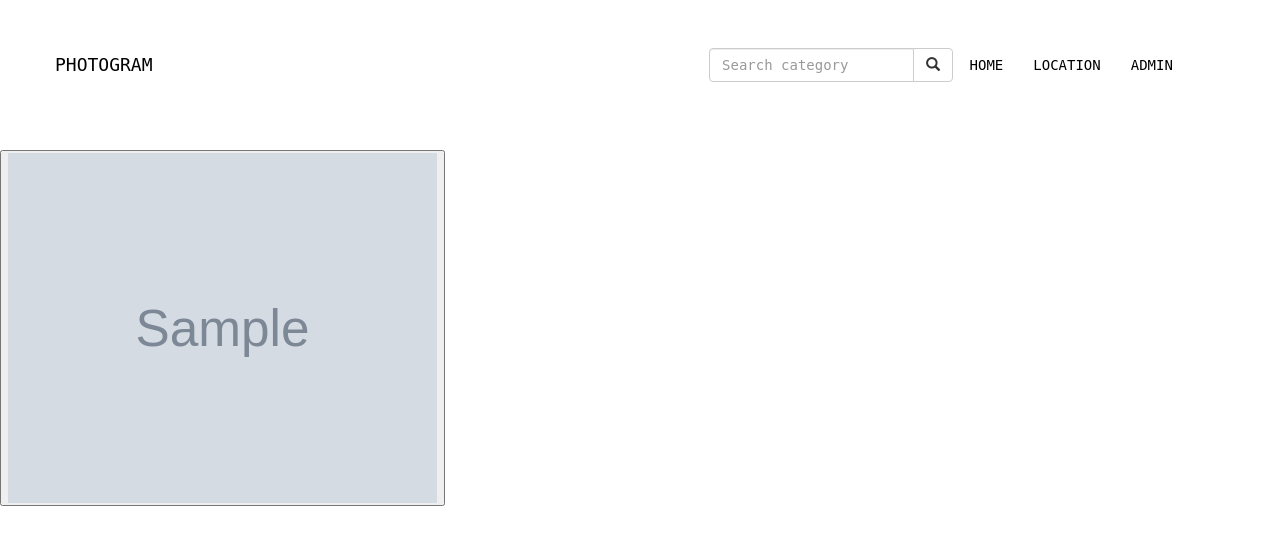
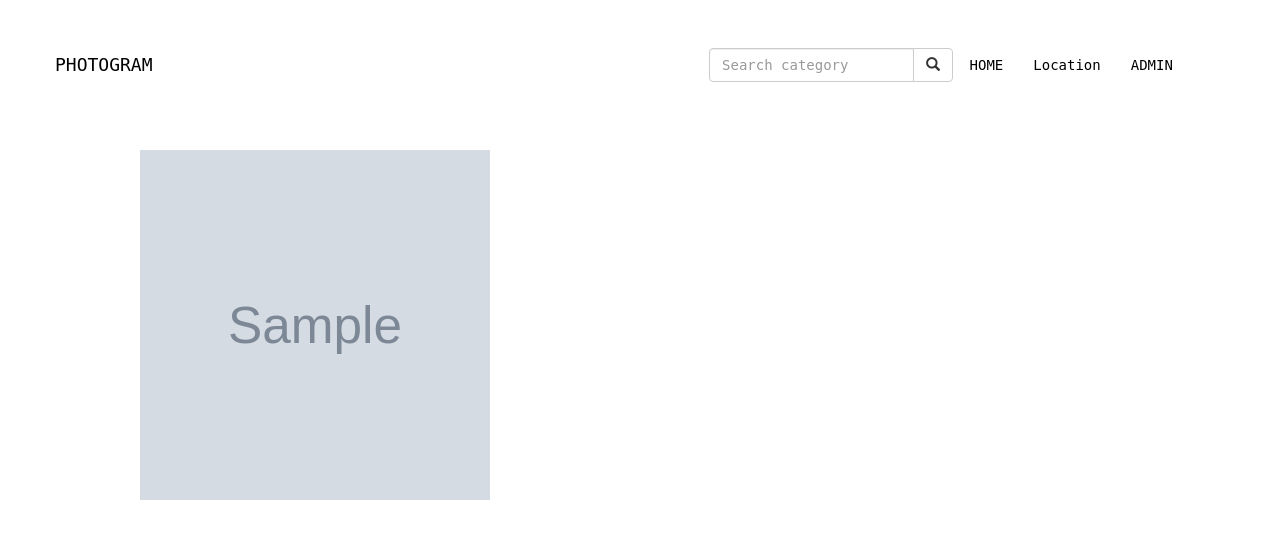
Before and after one commit to DavidWatibini/photogram, a Django app: page / in a window 1280 px wide. Shown: the top 545 px of the page. Run offline with Django 3.2, Linux system fonts and the light colour scheme; tables that the repository leaves empty hold one stand-in row (values such as "Sample post"); grey boxes marked "Sample" are stand-in pictures; some libraries are stand-ins or nearby versions.

Commit message:
copy link functional and page responsive

```diff
--- a/gallery/templates/base.html
+++ b/gallery/templates/base.html
@@ -13,6 +13,7 @@
     {%block styles%}
       {%bootstrap_css%}
         <link rel="stylesheet" href="{% static 'css/base.css' %}">
+        <link rel="stylesheet" href="https://cdn.jsdelivr.net/gh/fancyapps/fancybox@3.5.6/dist/jquery.fancybox.min.css" />
     {%endblock%}
   </head>
   <body>
@@ -22,7 +23,8 @@
     {%endblock%}
 
     {% block scripts %}
-          <script src="https://ajax.googleapis.com/ajax/libs/jquery/3.2.1/jquery.min.js"></script>
+          <script src="//code.jquery.com/jquery-3.3.1.min.js"></script>
+          <script src="https://cdn.jsdelivr.net/gh/fancyapps/fancybox@3.5.6/dist/jquery.fancybox.min.js"></script>
        {% bootstrap_javascript %}
       {% endblock %}
 
--- a/gallery/templates/index.html
+++ b/gallery/templates/index.html
@@ -1,51 +1,31 @@
 {%extends 'base.html'%}
 {% block content %}
 {{ block.super}}
+<script>
+  function CopyFun(link) {
+  var copyText = document.getElementById(link);
+  copyText.select();
+  document.execCommand("copy");
+  alert("Text has been coppied: " + copyText.value);
+}
+</script>
 
 <div class="container-fluid">
   <div class="row">
-    <div class="col-md=12">
-      {% for image in index_images %}
-      <button type="button" data-toggle="modal" data-target="#exampleModalCenter""><img src="{{image.image_path.url}}" alt="massive image" /></button>
-      {% endfor %}
+    <div class="home">
+      <div class="col-md=12">
+        {% for image in index_images %}
+        <a data-fancybox href="{{image.image_path.url}}" data-caption="<p>{{image.image_description}}</p> <button type='button' class='btn btn-primary' onclick=CopyFun('{{image.id}}') name='button' >Copy Link</button>">
+          <img src=" {{image.image_path.url}}" alt=" massive image" />
+        </a>
+        <input type="text" class="hidden" value="https://watigram.herokuapp.com{{image.image_path.url}}" id="{{image.id}}">
+
+        {% endfor %}
+      </div>
     </div>
   </div>
 </div>
 
-{% for image in index_images %}
 
-<div class="modal fade" id="exampleModalCenter" tabindex="-1" role="dialog" aria-labelledby="exampleModalCenterTitle" aria-hidden="true">
 
-    <div class="modal-dialog modal-notify modal-info" role="document">
-      <!--Content-->
-      <div class="modal-content">
-        <!--Header-->
-        <div class="modal-header">
-          <p class="heading lead">{{image.image_name}}</p>
-
-          <button type="button" class="close" data-dismiss="modal" aria-label="Close">
-            <span aria-hidden="true" class="white-text">&times;</span>
-          </button>
-        </div>
-
-        <!--Body-->
-        <div class="modal-body">
-          <div class="text-center">
-            <i class="fas fa-check fa-4x mb-3 animated rotateIn"></i>
-            <img src="{{ image.image_path.url }}" data-target="#{{image.image_path.id}}" width="80%" height="70&">
-            <h6>{{image.image_description}}</h6>
-          </div>
-        </div>
-
-        <!--Footer-->
-        <div class="modal-footer justify-content-center">
-          <a type="button" class="btn btn-primary">Copy link <i class="far fa-gem ml-1 text-white"></i></a>
-          <a type="button" class="btn btn-outline-primary waves-effect" data-dismiss="modal">Back to Gallery</a>
-        </div>
-      </div>
-      <!--/.Content-->
-    </div>
-  </div>
-  <!-- Central Modal Medium Info-->
-  {% endfor %}
 {%endblock%}
--- a/gallery/templates/navbar.html
+++ b/gallery/templates/navbar.html
@@ -34,11 +34,25 @@
     </div>
     <!-- search form end -->
 
-    <div class="navbar-collapse collapse">
-      <ul class="nav navbar-nav navbar-left">
+    <div class="navbar-collapse collapse" style="color:white;">
+      <ul class="nav navbar-nav navbar-left" style="color:white;">
         <li><a style="color:black;" href="/">HOME</a></li>
         <li id="hide2"><a style="color:black;" href="/">CATEGORY</a></li>
-        <li id="show2"><a id="my-link" style="color:black;" href="#">LOCATION</a></li>
+        <li class="nav-item dropdown">
+        <a style="color:black;" class="nav-link dropdown-toggle" href="#" id="navbarDropdown" role="button" data-toggle="dropdown" aria-haspopup="true" aria-expanded="false">
+          Location
+        </a>
+        <div class="dropdown-menu" aria-labelledby="navbarDropdown">
+          <a class="dropdown-item" href="#">Nairobi</a>
+          <br>
+          <a class="dropdown-item" href="#">London</a>
+          <br>
+          <div class="dropdown-divider"></div>
+          <a class="dropdown-item" href="#">Mombasa</a>
+          <br>
+          <a class="dropdown-item" href="#">Dubai</a>
+        </div>
+      </li>
         <li><a style="color:black;" href="/admin">ADMIN</a></li>
 
     </div>
--- a/static/css/base.css
+++ b/static/css/base.css
@@ -21,7 +21,7 @@ body{
 }
 img{
   height: 350px;
-  width: 428.9px;
+  width: 350px;
   display: inline-block;
 }
 .navbar-left{
@@ -34,3 +34,6 @@ img{
 #hide2{
   display: none;
 }
+.home{
+  margin-left: 140px;
+}
```
